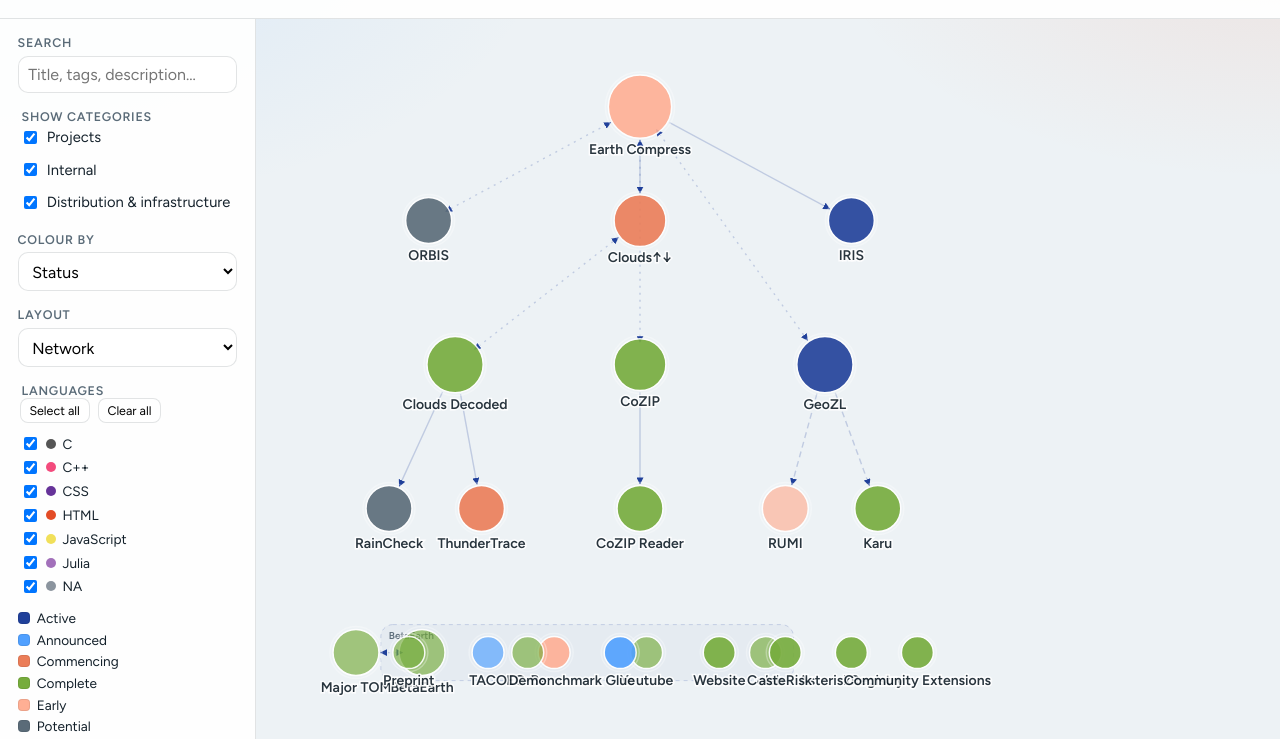
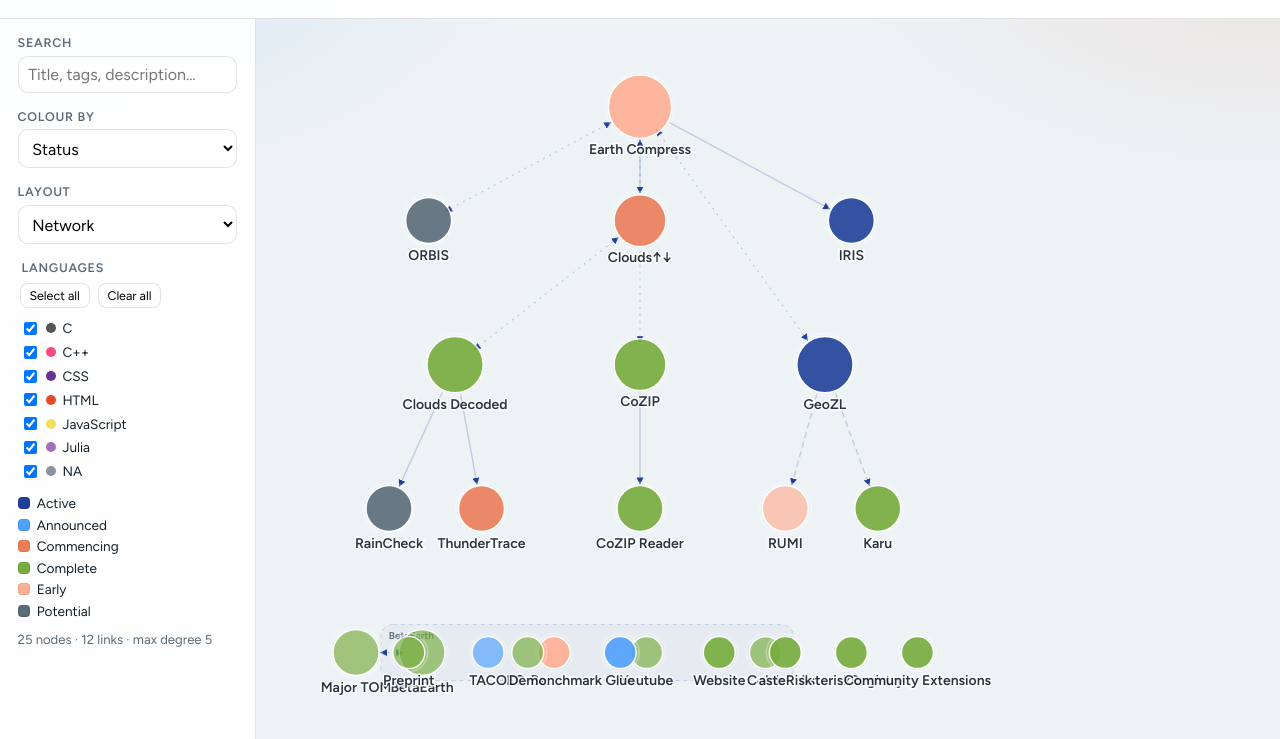
Before and after one commit to orlando-code/asterisk, a website built with Vite: page index.html in a window 1280 px wide. Shown: the part 61-800 px from the top of the page. Built offline with nearby package versions, Linux system fonts and the light colour scheme; files whose address does not match are found by name.

Commit message:
removed categories checkboxes, added whitespace to left-hand bar

```diff
--- a/index.html
+++ b/index.html
@@ -31,12 +31,12 @@
           />
         </label>
 
-        <fieldset class="field">
+        <!-- <fieldset class="field">
           <legend class="field-label">Show categories</legend>
           <label class="check"><input type="checkbox" id="filter-project" checked /> Projects</label>
           <label class="check"><input type="checkbox" id="filter-internal" checked /> Internal</label>
           <label class="check"><input type="checkbox" id="filter-distribution" checked /> Distribution &amp; infrastructure</label>
-        </fieldset>
+        </fieldset> -->
 
         <label class="field">
           <span class="field-label">Colour by</span>
@@ -60,9 +60,11 @@
 
         <fieldset class="field" id="language-fieldset" hidden>
           <legend class="field-label">Languages</legend>
-          <div class="lang-actions">
+          <div class="lang-actions" style="margin-top: 0.5em;">
             <button type="button" class="btn-small" id="lang-select-all">Select all</button>
             <button type="button" class="btn-small" id="lang-clear-all">Clear all</button>
+          </div>
+
           </div>
           <div id="language-filters" class="language-filters"></div>
         </fieldset>
```
